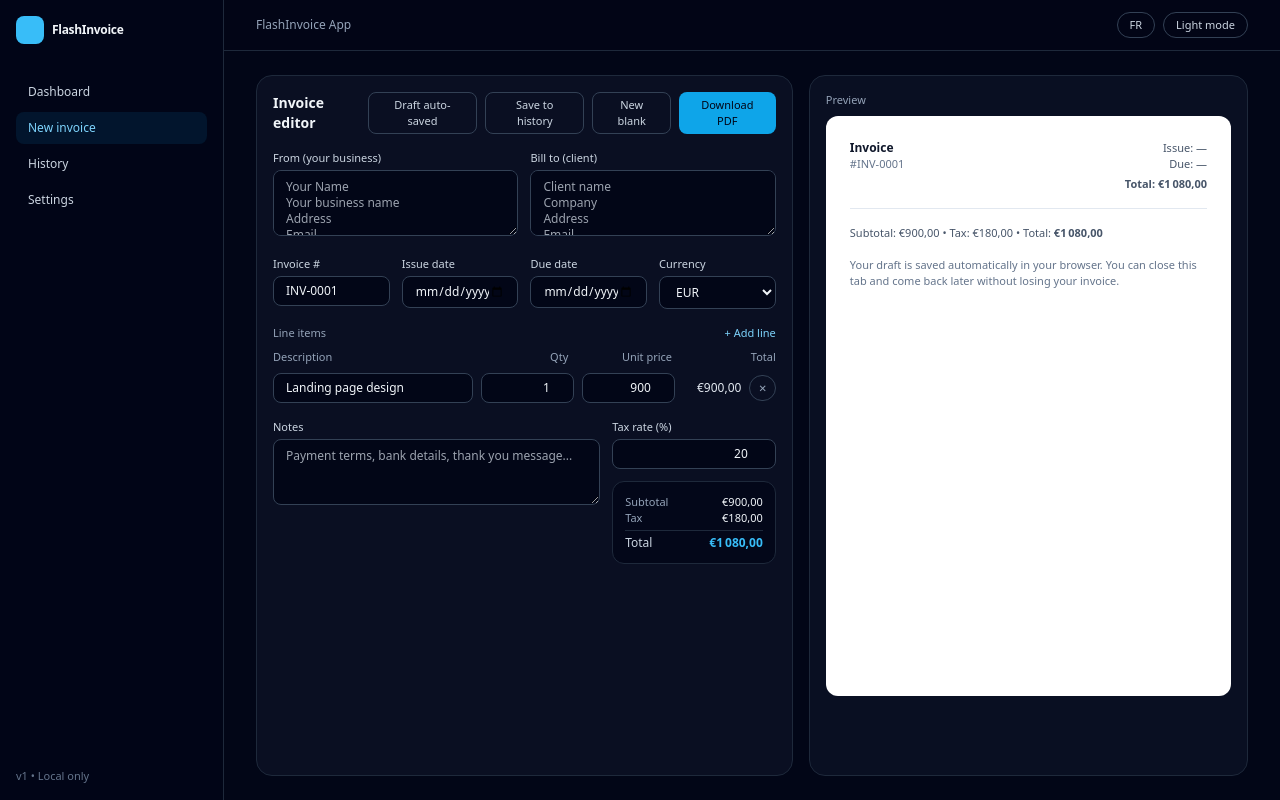
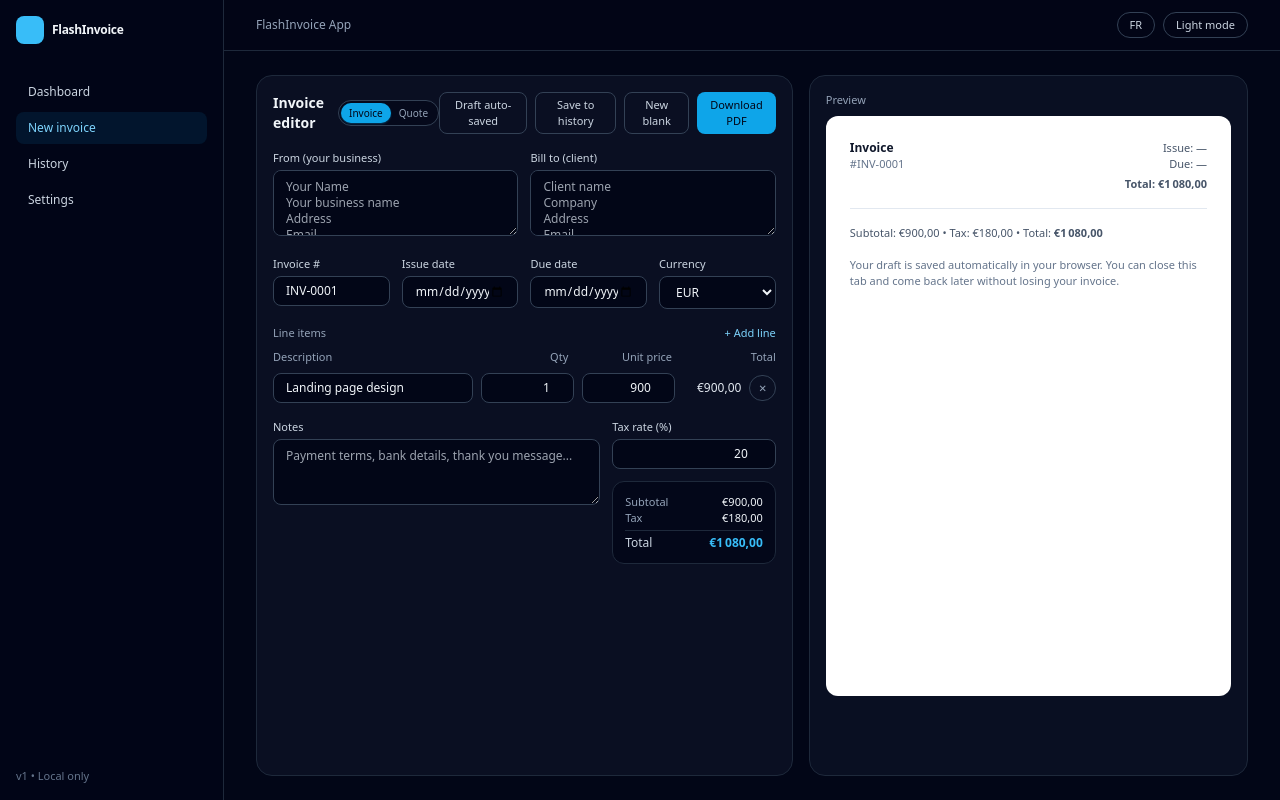
Before and after one commit to youniscode/flash-invoice, a React (Vite) app: page /app/new-invoice in a window 1280 px wide. Built offline with nearby package versions, Linux system fonts and the light colour scheme.

Commit message:
Patch umbering invoice and quate to invoice toggle

```diff
--- a/src/pages/InvoiceEditorPage.tsx
+++ b/src/pages/InvoiceEditorPage.tsx
@@ -30,8 +30,6 @@
 const DRAFT_KEY = "fi-invoice-draft-v1";
 const INVOICES_KEY = "fi-invoices-v1";
 const SELECTED_INVOICE_KEY = "fi-selected-invoice-id";
-const SETTINGS_KEY = "fi-settings-v1";
-const NUMBERING_KEY = "fi-numbering-v1";
 
 type SavedInvoiceMeta = {
   id: string;
@@ -48,17 +46,37 @@
   data: InvoiceDraft;
 };
 
-type SettingsData = {
-  businessInfo?: string;
-  defaultTaxRate?: number;
-  defaultCurrency?: string;
-  logoDataUrl?: string | null;
-};
+function getNextDocumentNumber(docType: InvoiceType): string {
+  if (typeof window === "undefined") {
+    return docType === "invoice" ? "INV-0001" : "QTE-0001";
+  }
 
-type NumberingState = {
-  lastInvoice: number;
-  lastQuote: number;
-};
+  const prefix = docType === "invoice" ? "INV-" : "QTE-";
+  try {
+    const raw = window.localStorage.getItem(INVOICES_KEY);
+    if (!raw) return `${prefix}0001`;
+
+    const records = JSON.parse(raw) as SavedInvoiceRecord[];
+
+    let max = 0;
+    for (const rec of records) {
+      if (rec.meta.type !== docType) continue;
+      const numStr = rec.meta.invoiceNumber || "";
+      if (!numStr.startsWith(prefix)) continue;
+
+      const suffix = numStr.slice(prefix.length);
+      const n = parseInt(suffix, 10);
+      if (!Number.isNaN(n) && n > max) {
+        max = n;
+      }
+    }
+
+    const next = max + 1;
+    return `${prefix}${next.toString().padStart(4, "0")}`;
+  } catch {
+    return `${prefix}0001`;
+  }
+}
 
 function createLine(partial?: Partial<LineItem>): LineItem {
   return {
@@ -88,62 +106,14 @@
   ],
 };
 
-function loadNumberingState(): NumberingState {
-  if (typeof window === "undefined") {
-    return { lastInvoice: 0, lastQuote: 0 };
-  }
+type SettingsData = {
+  businessInfo?: string;
+  defaultTaxRate?: number;
+  defaultCurrency?: string;
+  logoDataUrl?: string | null;
+};
 
-  try {
-    const raw = window.localStorage.getItem(NUMBERING_KEY);
-    if (!raw) return { lastInvoice: 0, lastQuote: 0 };
-
-    const parsed = JSON.parse(raw) as Partial<NumberingState>;
-    return {
-      lastInvoice:
-        typeof parsed.lastInvoice === "number" ? parsed.lastInvoice : 0,
-      lastQuote: typeof parsed.lastQuote === "number" ? parsed.lastQuote : 0,
-    };
-  } catch {
-    return { lastInvoice: 0, lastQuote: 0 };
-  }
-}
-
-function saveNumberingState(state: NumberingState) {
-  if (typeof window === "undefined") return;
-  try {
-    window.localStorage.setItem(NUMBERING_KEY, JSON.stringify(state));
-  } catch {
-    // ignore
-  }
-}
-
-function formatDocNumber(docType: InvoiceType, index: number): string {
-  const prefix = docType === "quote" ? "QUO-" : "INV-";
-  return prefix + String(index).padStart(4, "0");
-}
-
-/**
- * Generate the next document number for a given docType,
- * and persist the incremented counter in localStorage.
- */
-function getNextDocumentNumber(docType: InvoiceType): string {
-  if (typeof window === "undefined") {
-    // SSR / safety fallback
-    return formatDocNumber(docType, 1);
-  }
-
-  const current = loadNumberingState();
-  const nextIndex =
-    docType === "quote" ? current.lastQuote + 1 : current.lastInvoice + 1;
-
-  const updated: NumberingState =
-    docType === "quote"
-      ? { ...current, lastQuote: nextIndex }
-      : { ...current, lastInvoice: nextIndex };
-
-  saveNumberingState(updated);
-  return formatDocNumber(docType, nextIndex);
-}
+const SETTINGS_KEY = "fi-settings-v1";
 
 function getSettingsDefaults(): Partial<InvoiceDraft> {
   if (typeof window === "undefined") return {};
@@ -168,24 +138,6 @@
     return partial;
   } catch {
     return {};
-  }
-}
-
-function loadInitialLogo(): string | null {
-  if (typeof window === "undefined") return null;
-
-  try {
-    const raw = window.localStorage.getItem(SETTINGS_KEY);
-    if (!raw) return null;
-
-    const parsed = JSON.parse(raw) as SettingsData;
-
-    if (parsed.logoDataUrl && typeof parsed.logoDataUrl === "string") {
-      return parsed.logoDataUrl;
-    }
-    return null;
-  } catch {
-    return null;
   }
 }
 
@@ -232,7 +184,7 @@
     // 2) Fallback: load last draft
     const raw = window.localStorage.getItem(DRAFT_KEY);
     if (!raw) {
-      // no draft -> just defaults + settings + auto number
+      // no draft -> start a fresh document with an auto number
       const docType: InvoiceType = "invoice";
       const autoNumber = getNextDocumentNumber(docType);
 
@@ -267,8 +219,26 @@
   }
 }
 
+function loadInitialLogo(): string | null {
+  if (typeof window === "undefined") return null;
+
+  try {
+    const raw = window.localStorage.getItem(SETTINGS_KEY);
+    if (!raw) return null;
+
+    const parsed = JSON.parse(raw) as SettingsData;
+
+    if (parsed.logoDataUrl && typeof parsed.logoDataUrl === "string") {
+      return parsed.logoDataUrl;
+    }
+    return null;
+  } catch {
+    return null;
+  }
+}
+
 export function InvoiceEditorPage() {
-  const { t } = useLanguage();
+  const { t, lang } = useLanguage();
 
   // INIT from localStorage (no effect, no red)
   const [invoice, setInvoice] = useState<InvoiceDraft>(() =>
@@ -276,6 +246,8 @@
   );
   const [logoUrl] = useState<string | null>(() => loadInitialLogo());
   const previewRef = useRef<HTMLDivElement | null>(null);
+
+  const isQuote = invoice.docType === "quote";
 
   // SAVE draft whenever invoice changes
   useEffect(() => {
@@ -358,11 +330,8 @@
   const resetToBlank = () => {
     const settingsDefaults = getSettingsDefaults();
     setInvoice((prev) => {
-      const docType: InvoiceType = prev.docType ?? "invoice";
-      const autoNumber =
-        typeof window !== "undefined"
-          ? getNextDocumentNumber(docType)
-          : defaultDraft.invoiceNumber;
+      const docType = prev.docType || "invoice";
+      const autoNumber = getNextDocumentNumber(docType);
 
       return {
         ...defaultDraft,
@@ -432,12 +401,70 @@
       maximumFractionDigits: 2,
     })}`;
 
+  const docTypeLabel =
+    invoice.docType === "quote"
+      ? lang === "fr"
+        ? "Devis"
+        : "Quote"
+      : t("invoiceHeaderTitle"); // "Invoice" / "Facture"
+
+  const docTypeToggleLabelInvoice = lang === "fr" ? "Facture" : "Invoice";
+  const docTypeToggleLabelQuote = lang === "fr" ? "Devis" : "Quote";
+
   return (
     <div className="grid w-full gap-4 md:grid-cols-[minmax(0,1.1fr)_minmax(0,0.9fr)]">
       {/* FORM SIDE */}
       <div className="space-y-4 rounded-2xl border border-slate-800 bg-slate-900/60 p-4 text-xs">
         <div className="flex items-center justify-between">
-          <h2 className="text-sm font-semibold">{t("invoiceEditorTitle")}</h2>
+          <div className="flex items-center gap-2">
+            <h2 className="text-sm font-semibold">{t("invoiceEditorTitle")}</h2>
+            {/* Invoice / Quote toggle */}
+            <div className="inline-flex rounded-full border border-slate-700 bg-slate-950/60 p-0.5 text-[10px]">
+              <button
+                type="button"
+                onClick={() =>
+                  setInvoice((prev) => {
+                    if (prev.docType === "invoice") return prev;
+                    const autoNumber = getNextDocumentNumber("invoice");
+                    return {
+                      ...prev,
+                      docType: "invoice",
+                      invoiceNumber: autoNumber,
+                    };
+                  })
+                }
+                className={
+                  "rounded-full px-2 py-0.5 " +
+                  (isQuote
+                    ? "text-slate-400"
+                    : "bg-sky-500 text-slate-950 shadow-sm shadow-sky-500/30")
+                }
+              >
+                {docTypeToggleLabelInvoice}
+              </button>
+              <button
+                type="button"
+                onClick={() =>
+                  setInvoice((prev) => {
+                    if (prev.docType === "quote") return prev;
+                    const autoNumber = getNextDocumentNumber("quote");
+                    return {
+                      ...prev,
+                      docType: "quote",
+                      invoiceNumber: autoNumber,
+                    };
+                  })
+                }
+                className={
+                  "rounded-full px-2 py-0.5 " +
+                  (isQuote ? "bg-slate-800 text-slate-100" : "text-slate-400")
+                }
+              >
+                {docTypeToggleLabelQuote}
+              </button>
+            </div>
+          </div>
+
           <div className="flex gap-2 text-[11px]">
             <button
               type="button"
@@ -748,9 +775,7 @@
                 />
               )}
               <div>
-                <p className="text-xs font-semibold">
-                  {t("invoiceHeaderTitle")}
-                </p>
+                <p className="text-xs font-semibold">{docTypeLabel}</p>
                 <p className="text-[11px] text-slate-500">
                   #{invoice.invoiceNumber || "—"}
                 </p>
```
